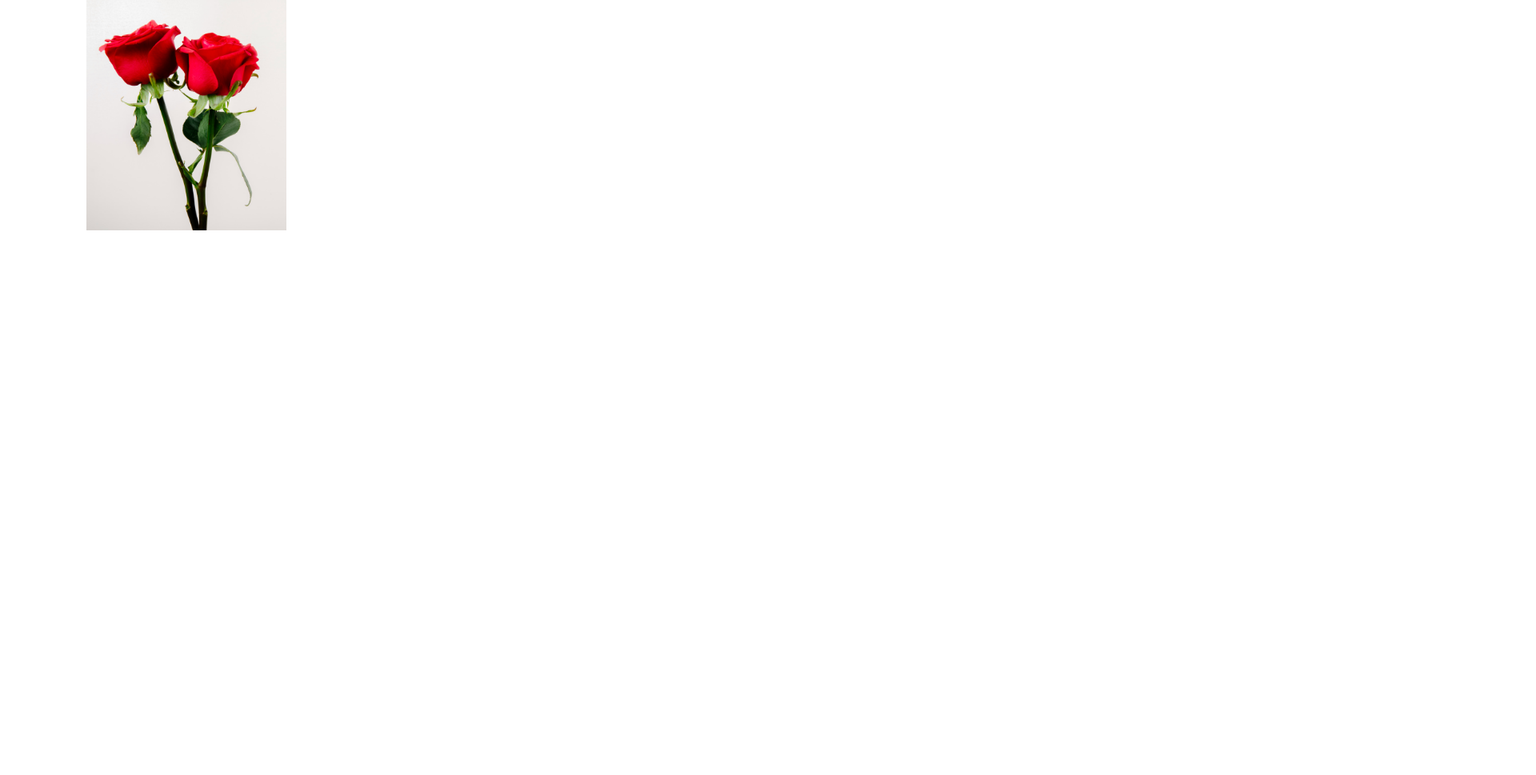
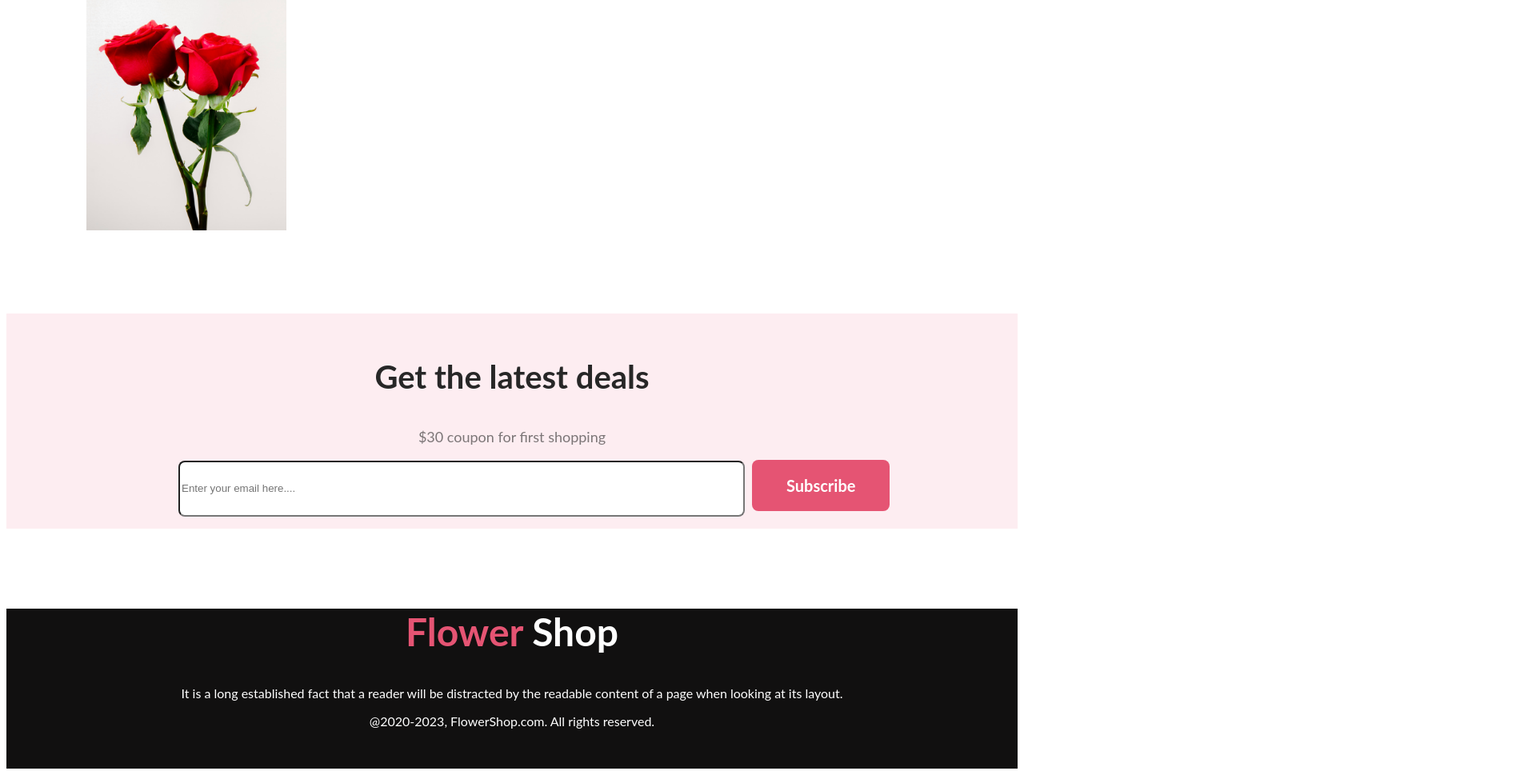
Before and after one commit to omayer20185/flowershop-website, a plain HTML site: page index.html in a window 1280 px wide. Shown: the part 2248-3217 px from the top of the page at 80% size, 1920 px wide, since content can reach past the window. Before the commit the page ends 2548 px from the top, so only its background shows below. Drawn offline with Linux system fonts and the light colour scheme.

Commit message:
second Commit at 10:12PM

```diff
--- a/index.html
+++ b/index.html
@@ -38,6 +38,17 @@
         <section class="items">
             <img src="Flower Asset/Flower 01.png" alt=""><img src="Flower Asset/Rectangle 4.png" alt=""><img src="Flower Asset/Rectangle 5.png" alt=""><img src="Flower Asset/Rectangle 6.png" alt="">
         </section>
+        <section class="finishing">
+            <h3>Get the latest deals</h3>
+            <p>$30 coupon for first shopping</p>
+            <input type="email" name="" id="" placeholder="Enter your email here....">
+            <button class="front_btn">Subscribe</button>
+        </section>
     </main>
+    <footer>
+        <h2><span>Flower</span> Shop</h2>
+        <p>It is a long established fact that a reader will be distracted by the readable content of a page when looking at its layout.</p>
+        <p>@2020-2023, FlowerShop.com. All rights reserved. </p>
+    </footer>
 </body>
 </html>
--- a/styles/style.css
+++ b/styles/style.css
@@ -1,6 +1,6 @@
 header{
     display: flex;
-    width: 1920px;
+    width: 100%;
 height: 850px;
 flex-shrink: 0;
 background: rgba(229, 84, 115, 0.10);
@@ -117,3 +117,50 @@ line-height: 30px;
     width: 250px;
     margin-right: 50px;
 }
+.finishing{
+    margin-top: 100px;
+    background: rgba(229, 84, 115, 0.10);
+    padding: 15px;
+
+}
+.finishing input{
+    width: 700px;
+height: 64px;
+flex-shrink: 0;
+border-radius: 8px;
+background: #FFF;
+margin-left: 200px;
+margin-right: 5px;
+}
+.finishing h3{
+    color: #272727;
+text-align: center;
+font-family: Lato;
+font-size: 40px;
+}
+.finishing p{
+    color: rgba(39, 39, 39, 0.60);
+text-align: center;
+font-family: Lato;
+font-size: 18px;
+}
+footer{
+    background: #111010;
+    margin-top: 100px;
+    width: 100%;
+height: 200px;
+flex-shrink: 0;
+color: #FFF;
+}
+footer span{
+    color: #E55473;
+}
+footer h2{
+    font-family: Lato;
+    font-size: 48px;
+    text-align: center ;
+}
+footer p{
+    font-family: Lato;
+    text-align: center ;
+}
```
